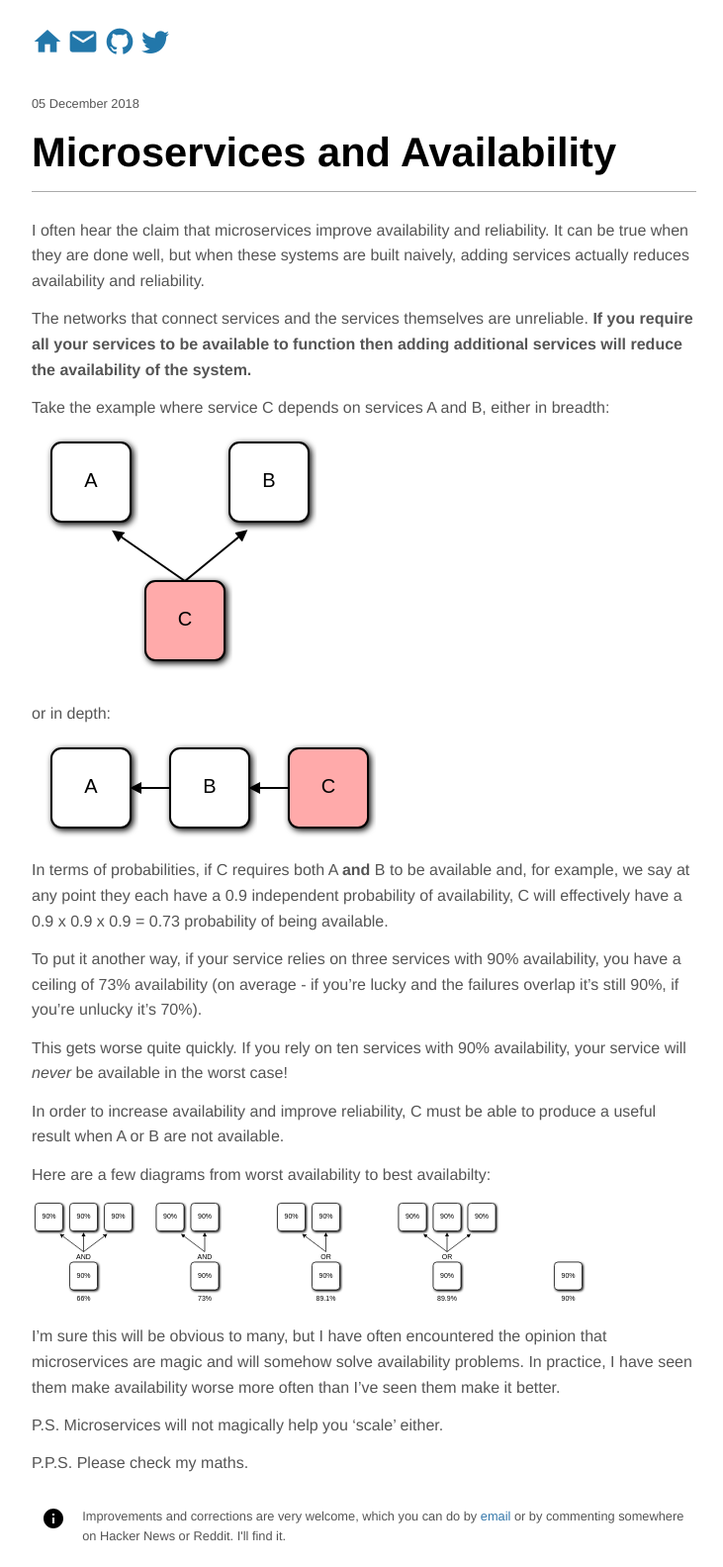
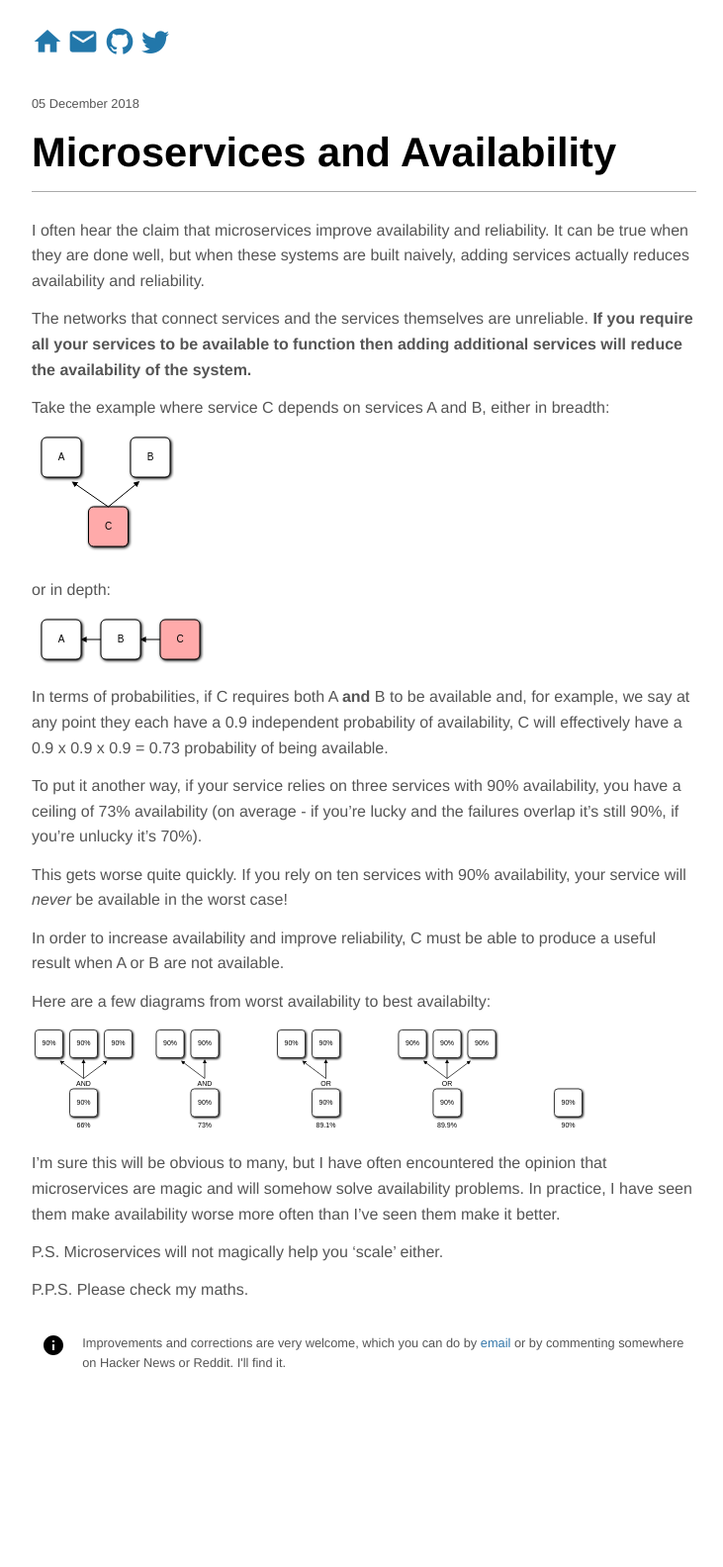
Before and after one commit to KMahoney/kmahoney.github.io, a Jekyll site: the page built from _posts/2018-12-05-microservices-and-availability.markdown, in a window 1280 px wide. Shown: the whole page at 99% size, without its empty margins (272-1003 px from the left). Built offline with Jekyll 4.4.1, drawn with Linux system fonts in a browser that asks for light colours; after the commit the page ends 1408 px from its top, so only the background shows below that.

Commit message:
scale diagrams

```diff
--- a/_posts/2018-12-05-microservices-and-availability.markdown
+++ b/_posts/2018-12-05-microservices-and-availability.markdown
@@ -18,11 +18,11 @@ of the system.**
 
 Take the example where service C depends on services A and B, either in breadth:
 
-<img src="/img/articles/microservice-pattern-1.svg" />
+<img width="150" height="125" src="/img/articles/microservice-pattern-1.svg" />
 
 or in depth:
 
-<img src="/img/articles/microservice-pattern-2.svg" />
+<img width="180" height="50" src="/img/articles/microservice-pattern-2.svg" />
 
 In terms of probabilities, if C requires both A **and** B to be
 available and, for example, we say at any point they each have a 0.9
@@ -42,7 +42,7 @@ able to produce a useful result when A or B are not available.
 
 Here are a few diagrams from worst availability to best availabilty:
 
-<img src="/img/articles/availability-diagrams.svg" />
+<img width="700" height="105" src="/img/articles/availability-diagrams.svg" />
 
 I'm sure this will be obvious to many, but I have often encountered
 the opinion that microservices are magic and will somehow solve
```
Also changed, not shown: img/articles/availability-diagrams.svg.
